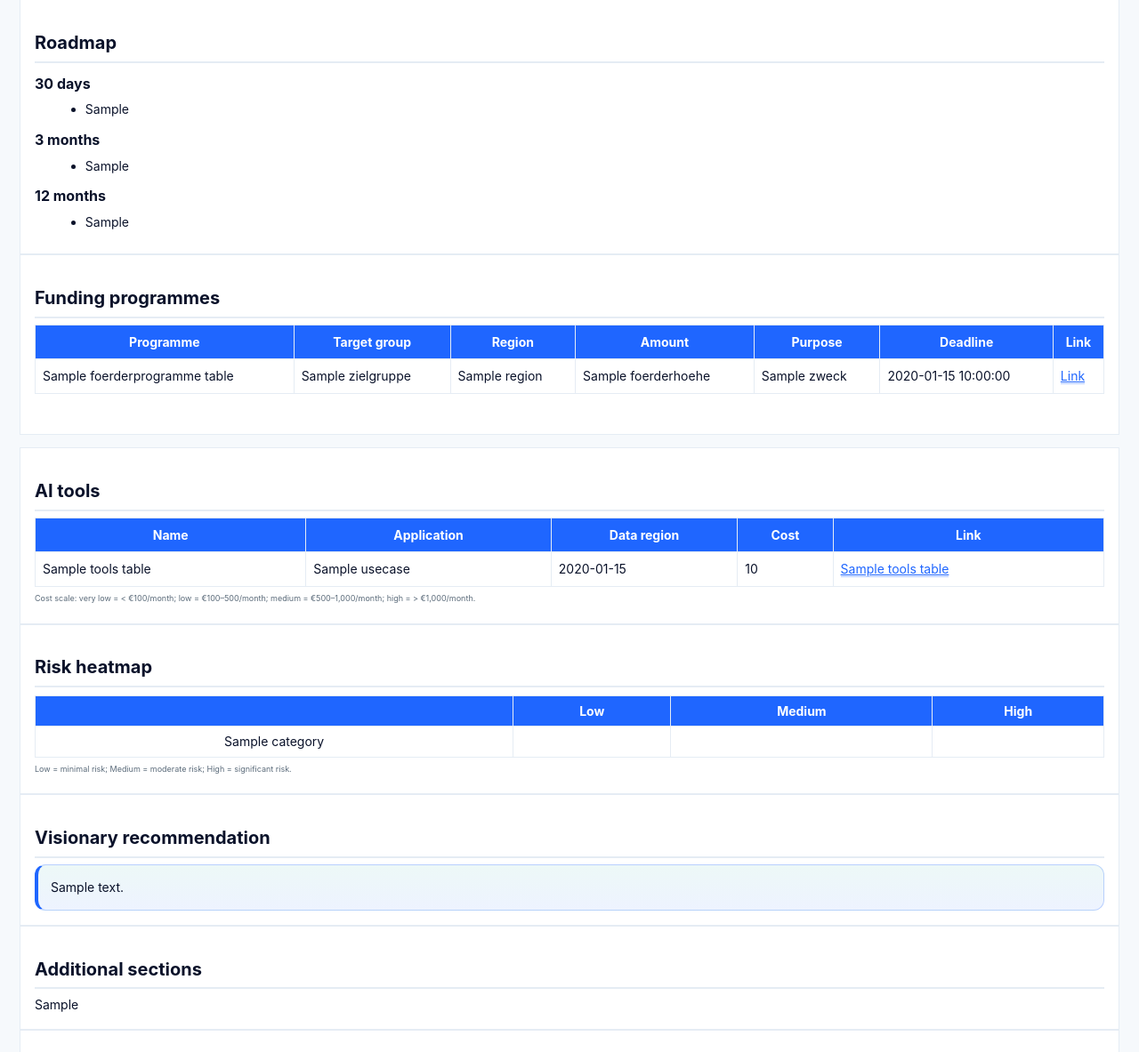
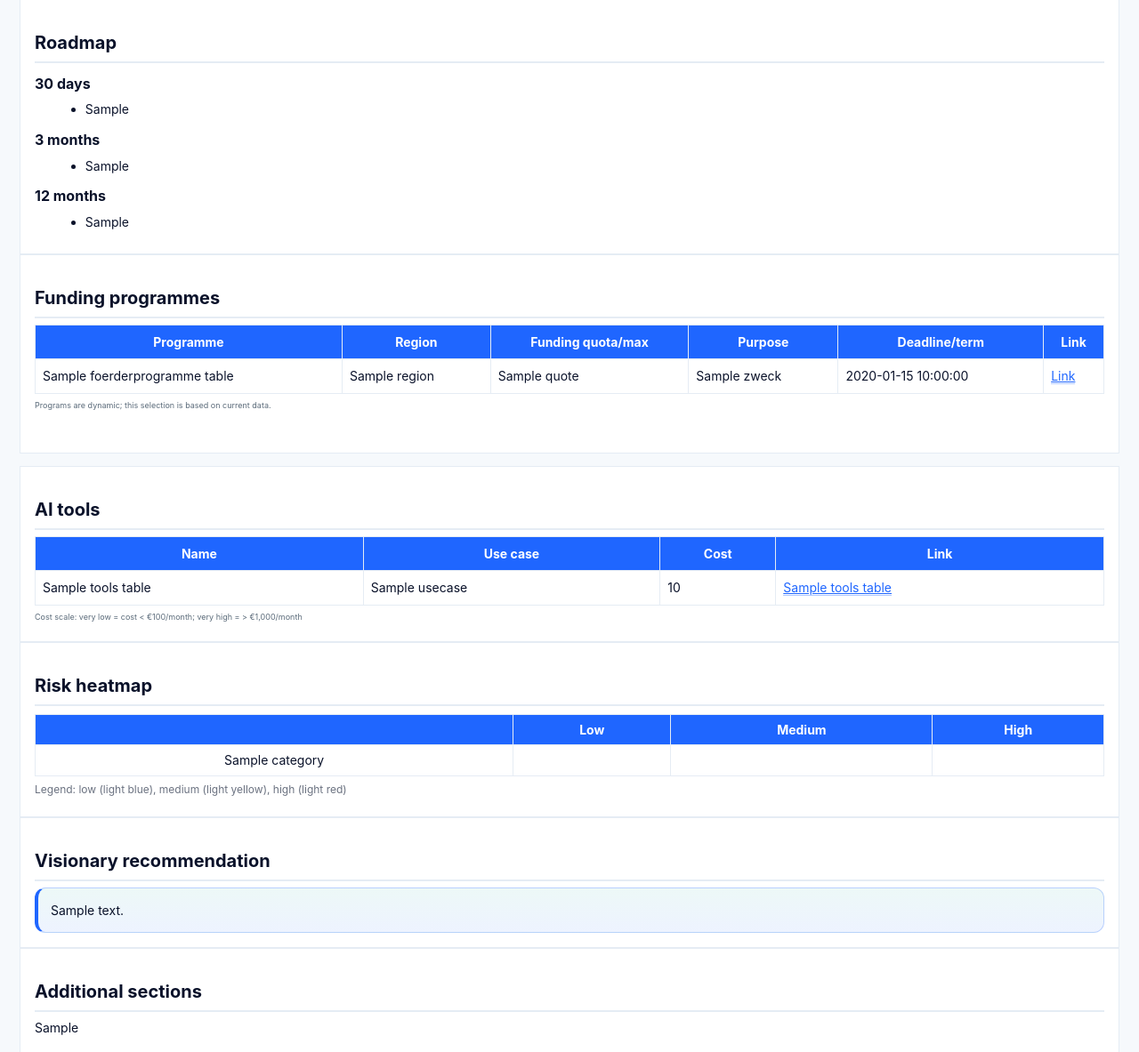
Before and after one commit to Wolf-Achtung/make-ki-backend-neu, a Python web app: template templates/pdf_template_en.html in a window 1280 px wide. Shown: the part 836-2019 px from the top of the page at 89% size. Run offline with Jinja, Linux system fonts and the light colour scheme; the template is opened without the code that fills it: most values are stand-ins (such as "Sample title", 1, 10 or a date in 2020); grey boxes marked "Sample" are stand-in pictures.

Commit message:
Add files via upload

```diff
--- a/templates/pdf_template_en.html
+++ b/templates/pdf_template_en.html
@@ -205,11 +205,10 @@ risks_html|trim) %}
                 <thead>
                   <tr>
                     <th>Programme</th>
-                    <th>Target group</th>
                     <th>Region</th>
-                    <th>Amount</th>
+                    <th>Funding quota/max</th>
                     <th>Purpose</th>
-                    <th>Deadline</th>
+                    <th>Deadline/term</th>
                     <th>Link</th>
                   </tr>
                 </thead>
@@ -217,9 +216,8 @@ risks_html|trim) %}
                 {% for row in foerderprogramme_table %}
                   <tr>
                     <td>{{ row.name }}</td>
-                    <td>{{ row.zielgruppe }}</td>
                     <td>{{ row.region }}</td>
-                    <td>{{ row.foerderhoehe }}</td>
+                    <td>{{ row.quote }}</td>
                     <td>{{ row.zweck }}</td>
                     <td>{{ row.deadline }}</td>
                     <td>{% if row.link %}<a href="{{ row.link }}">Link</a>{% endif %}</td>
@@ -227,8 +225,9 @@ risks_html|trim) %}
                 {% endfor %}
                 </tbody>
               </table>
+              <p style="font-size:9px;color:var(--muted);margin-top:.2rem">Programs are dynamic; this selection is based on current data.</p>
               {% if funding_badges and funding_badges|length>0 %}
-              <div class="funding-badges" style="margin-top:.2rem">
+              <div class="funding-badges">
                 {% for b in funding_badges %}
                   <span class="funding-badge">{{ b }}</span>
                 {% endfor %}
@@ -245,28 +244,15 @@ risks_html|trim) %}
             <h2>AI tools</h2>
             {% if tools_table and tools_table|length>0 %}
               <table>
-                <thead>
-                  <tr>
-                    <th>Name</th>
-                    <th>Application</th>
-                    <th>Data region</th>
-                    <th>Cost</th>
-                    <th>Link</th>
-                  </tr>
-                </thead>
+                <thead><tr><th>Name</th><th>Use case</th><th>Cost</th><th>Link</th></tr></thead>
                 <tbody>
                 {% for t in tools_table %}
-                  <tr>
-                    <td>{{ t.name }}</td>
-                    <td>{{ t.usecase }}</td>
-                    <td>{{ t.datenschutz }}</td>
-                    <td>{{ t.cost }}</td>
-                    <td>{% if t.link %}<a href="{{ t.link }}">{{ t.name }}</a>{% endif %}</td>
-                  </tr>
+                  <tr><td>{{ t.name }}</td><td>{{ t.usecase }}</td><td>{{ t.cost }}</td>
+                    <td>{% if t.link %}<a href="{{ t.link }}">{{ t.name }}</a>{% endif %}</td></tr>
                 {% endfor %}
                 </tbody>
               </table>
-              <p style="font-size:9px;color:var(--muted);margin-top:.2rem">Cost scale: very low = &lt; €100/month; low = €100–500/month; medium = €500–1,000/month; high = &gt; €1,000/month.</p>
+              <p style="font-size:9px;color:var(--muted);margin-top:.2rem">Cost scale: very low&nbsp;=&nbsp;cost &lt; €100/month; very high&nbsp;=&nbsp;&gt; €1,000/month</p>
             {% else %}
               <p><em>Tool list will be populated dynamically.</em></p>
             {% endif %}
@@ -294,7 +280,7 @@ endif %}"></td>
             {% endfor %}
             </tbody>
           </table>
-          <p style="font-size:9px;color:var(--muted);margin-top:.2rem">Low&nbsp;=&nbsp;minimal risk; Medium&nbsp;=&nbsp;moderate risk; High&nbsp;=&nbsp;significant risk.</p>
+              <p class="caption">Legend: low (light blue), medium (light yellow), high (light red)</p>
         </div>
         {% endif %}
 
```
Also changed, not shown: templates/pdf_template.html (+15 -18 lines).
